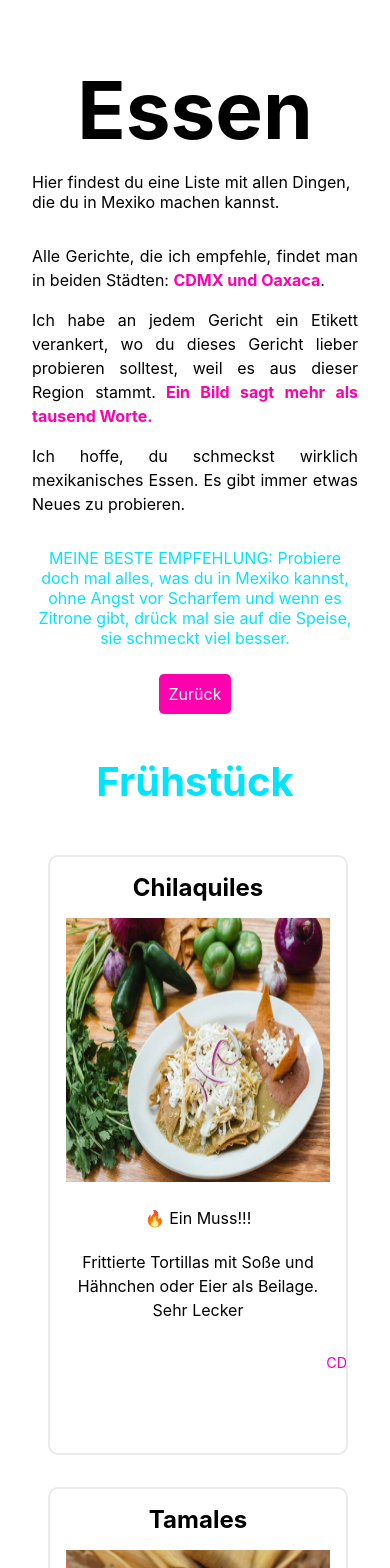
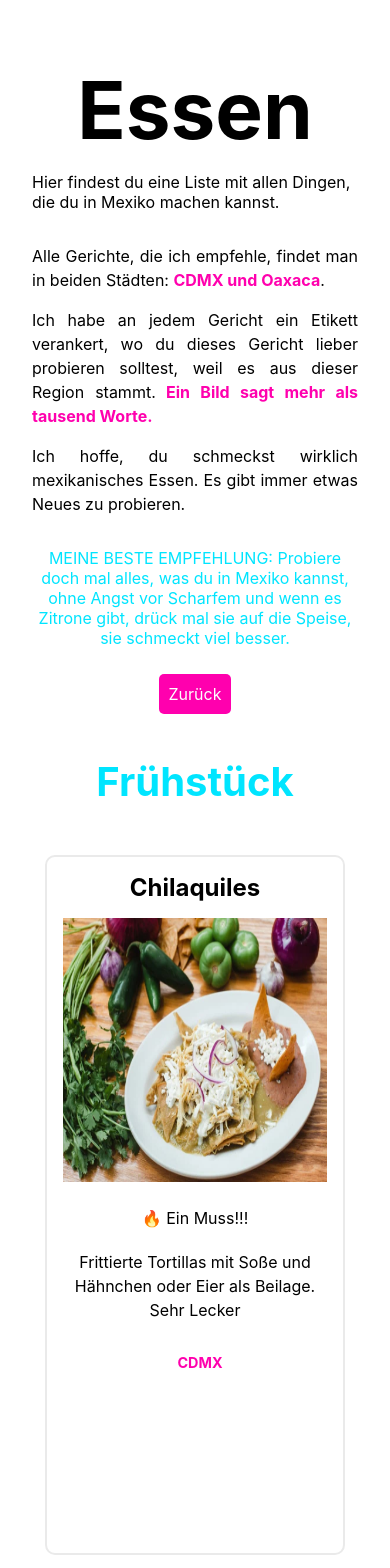
Before and after one commit to Yasser-Gandhi/mexiko, a Next.js app: page /blog/essen in a window 390 px wide. Shown: the top 1568 px of the page. Built offline with nearby package versions, Linux system fonts and the light colour scheme.

Commit message:
cambios grandes

```diff
--- a/pages/blog/essen.jsx
+++ b/pages/blog/essen.jsx
@@ -59,7 +59,7 @@ export default function Essen() {
 
           <a href="" target="_blank" className={stylesEssen.card}>
             <h2>Tamal oaxaqueño</h2>
-            <Image src="/tamal-oaxaqueño.jpg" alt="Comida" height={300} width={300} />
+            <Image src="/tamal-oaxaqueño.jpg" alt="Tamal oaxaqueño" height={300} width={300} />
             <p>🔥 Ein Muss!!!</p>
             <p>Ein Tamal, aber mit anderen Blättern gemacht. Anderer Geschmack</p>
             <span className={stylesEssen.badget}>Oaxaca</span>
--- a/pages/blog/sehenswurdigkeiten.jsx
+++ b/pages/blog/sehenswurdigkeiten.jsx
@@ -10,9 +10,9 @@ export default function Sehenswurdigkeiten() {
         <h1 className={stylesBlog.title}>
           Orte
         </h1>
-
-        <p>
-          Hier findest du eine Liste mit allen Dingen, die du in Mexiko machen kannst.
+        <p className={stylesBlog.hinweisePink}>
+        Ich empfehle euch, diese Orte zu besuchen. Sie decken alle wichtigen Bereiche des CDMX ab: historisch und modern.
+        Einige der Stadtteile sind: <strong className={stylesBlog.span}>Centro Histórico (Altstadt), Roma Norte, Condesa, Polanco, Coyoacán, Xochimilco.</strong>
         </p>
         <p>Wenn du auf die Fotos klickst, wirst du zu Google Maps weitergeleitet.</p>
 
--- a/pages/index.js
+++ b/pages/index.js
@@ -19,10 +19,6 @@ export default function Home() {
 
         <p className={styles.description}>
           Hier findest du eine Liste mit allen Dingen, die du in Mexiko machen kannst.
-        </p>
-        <p className={styles.hinweisePink}>
-        Ich empfehle euch, diese Orte zu besuchen. Sie decken alle wichtigen Bereiche des CDMX ab: historisch und modern.
-        Einige der Stadtteile sind: <strong className={styles.span}>Centro Histórico (Altstadt), Roma Norte, Condesa, Polanco, Coyoacán, Xochimilco.</strong>
         </p>
 
         <div className={styles.grid}>
--- a/styles/Essen.module.css
+++ b/styles/Essen.module.css
@@ -64,11 +64,12 @@
   .badget{
     position: relative;
     top: 30px;
-    right: -150px;
+    left: 5px;
     color: #ff00ae;
     background-color: #ffffff;
     border-radius: 5px;
     font-size: .9rem;
+    font-weight: bold;
     padding: 5px;
   }
   .hinweisePink{
@@ -150,12 +151,12 @@
       flex-direction: column;
     }
     .card {
-      margin: 1rem;
+      margin: 1rem .1rem;
       padding: 1rem;
       min-width: 300px;
       max-width: 300px;
-      min-height: 600px;
-      max-height: 600px;
+      min-height: 700px;
+      max-height: 700px;
     }
   }
 
```
Also changed, not shown: 1 other file (tests, documents, lock files or other folders).
